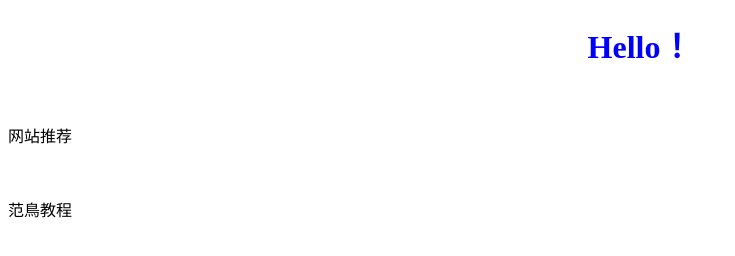
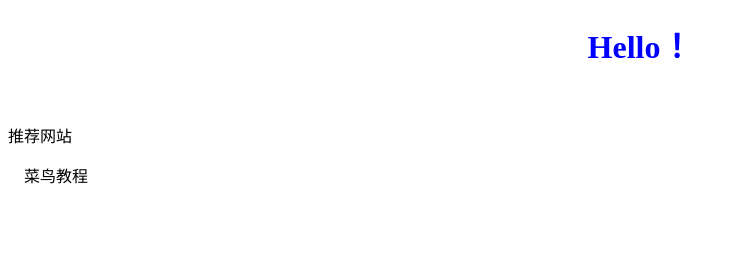
Before and after one commit to 24563927/24563927.github.io, a plain HTML site: page index.html in a window 1280 px wide. Shown: the whole page, without its empty margins (0-735 px from the left). Drawn offline with Linux system fonts and the light colour scheme.

Commit message:
更新 index.html

```diff
--- a/index.html
+++ b/index.html
@@ -12,7 +12,7 @@
 </head>
 <body>
     <h1>Hello！</h1>
-    <p>&#x7f51;&#x7ad9;&#x63a8;&#x8350;</p>
-    <p herf=www.runoob.com>&#x8303;&#x9ce5;&#x6559;&#x7a0b;</p>
+    <p>推荐网站</p>
+    <a herf=www.runoob.com>菜鸟教程</a>
 </body>
 </html>
```
